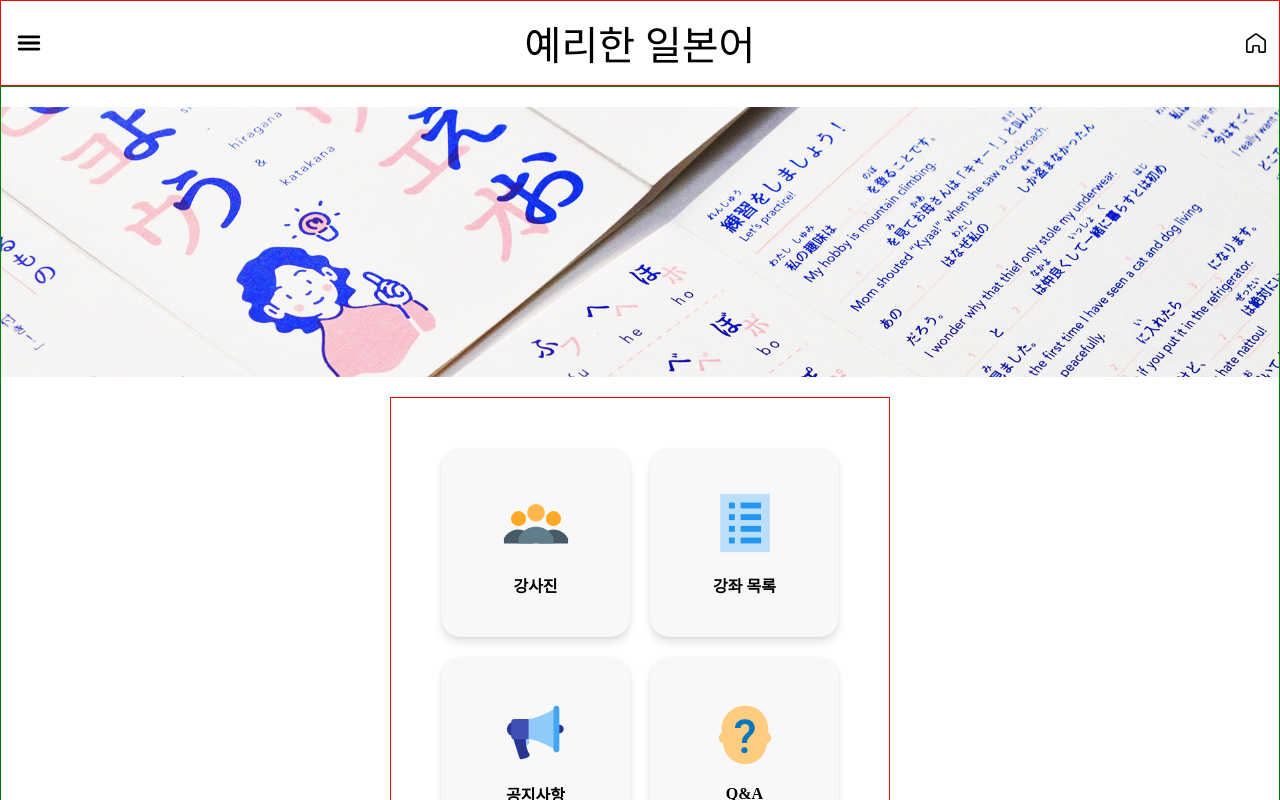
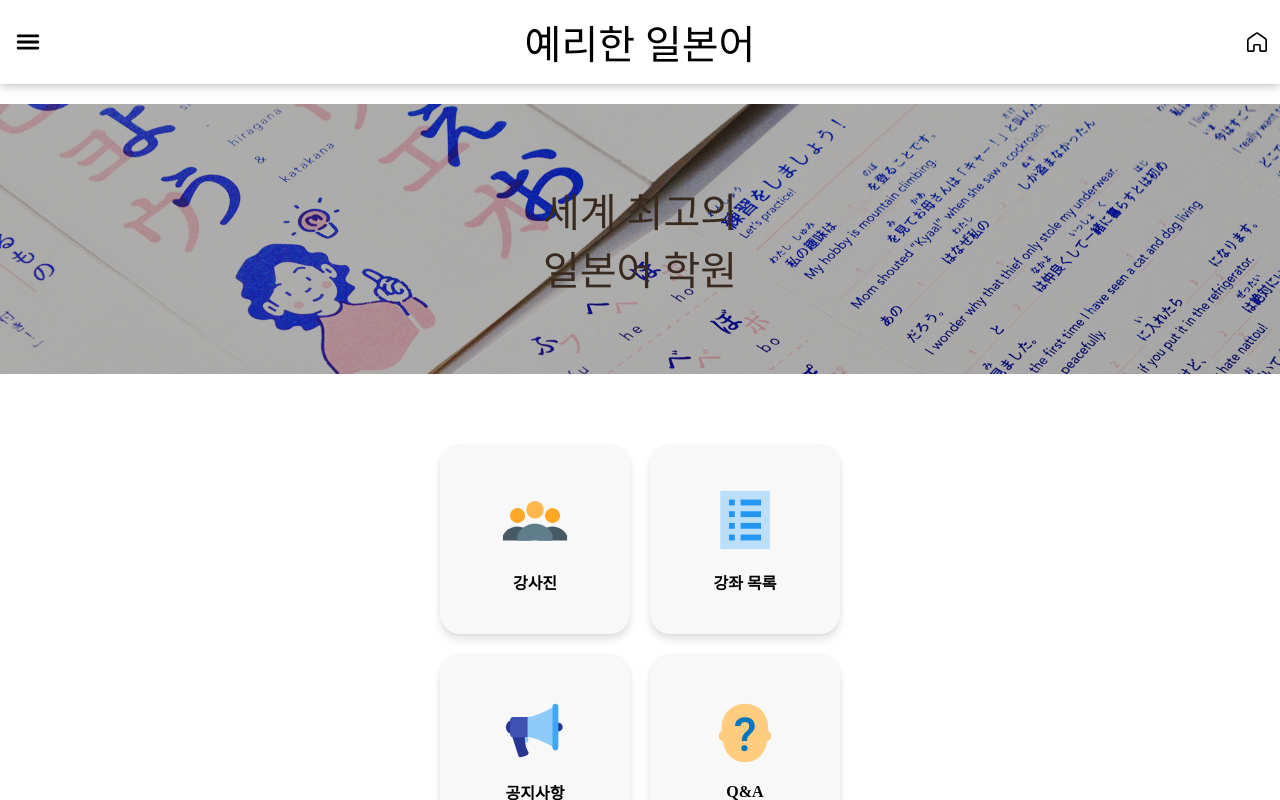
Before and after one commit to JapaneseAcademy/FrontEnd, a React (Vite) app in the folder web/: page / in a window 1280 px wide. Shown: the top 800 px of the page. Built offline with nearby package versions, Linux system fonts and the light colour scheme; a web font is replaced by a local one.

Commit message:
FEAT: navigate

```diff
--- a/web/src/components/Header.tsx
+++ b/web/src/components/Header.tsx
@@ -21,16 +21,16 @@ const Header = () => {
         </Left>
         <Title>예리한 일본어</Title>
         <Right>
-          <GrHomeRounded size={20} onClick={navigate}/>
+          <GrHomeRounded size={20} onClick={ () => navigate(`/`)}/>
         </Right>
       </Wrapper>
       <Sidebar isOpen={isSidebarOpen}>
         <CloseButton onClick={toggleSidebar}>×</CloseButton>
         <MenuContainer>
-          <Menu>강사진</Menu>
-          <Menu>강의 조회</Menu>
-          <Menu>공지사항</Menu>
-          <Menu>Q&A</Menu>
+          <Menu onClick={ () => navigate(`/teachers`)}>강사진</Menu>
+          <Menu onClick={ () => navigate(`/courses`)}>강의 조회</Menu>
+          <Menu onClick={ () => navigate(`/notice`)}>공지사항</Menu>
+          <Menu onClick={ () => navigate(`/qna`)}>Q&A</Menu>
         </MenuContainer>
       </Sidebar>
     </>
@@ -46,7 +46,8 @@ const Wrapper = styled.div`
   justify-content: center;
   align-items: center;
   padding: 13px;
-  border: 1px solid red;
+  /* 그림자로 구분 */
+  box-shadow: 0 0px 10px rgba(80, 80, 80, 0.5);
 `;
 
 const Title = styled.div`
@@ -79,6 +80,15 @@ const Left = styled.div`
   float: left;
   display: flex;
   align-items: center;
+
+  svg { /* 아이콘 스타일 */
+    cursor: pointer; /* 클릭 가능한 커서 */
+    transition: color 0.3s ease;
+
+    &:hover {
+      color: #392a20; /* 호버 시 색상 강조 */
+    }
+  }
 `;
 
 const Right = styled.div`
@@ -87,6 +97,15 @@ const Right = styled.div`
   display: flex;
   justify-content: flex-end;
   align-items: center;
+
+  svg { /* 아이콘 스타일 */
+    cursor: pointer; /* 클릭 가능한 커서 */
+    transition: color 0.3s ease;
+
+    &:hover {
+      color: #392a20; /* 호버 시 색상 강조 */
+    }
+  }
 `;
 
 interface SidebarProps {
@@ -128,12 +147,13 @@ const MenuContainer = styled.div`
 
 const Menu = styled.div`
   margin-bottom: 10px;
+  margin-top: 10px;
   font-size: 15px;
   cursor: pointer;
   border-bottom: 1px solid #7c7c7c;
   padding: 5px;
 
   &:hover {
-    color: #45a049;
+    color: #949494;
   }
 `;
--- a/web/src/components/Main.tsx
+++ b/web/src/components/Main.tsx
@@ -13,7 +13,6 @@ export default Main;
 
 const Wrapper = styled.div`
   width: 100%;
-  border: 1px solid green;
   display: flex;
   flex-direction: column;
   align-items: center;
--- a/web/src/index.css
+++ b/web/src/index.css
@@ -26,3 +26,10 @@ html, body, #root {
   font-weight: 400;
   font-style: normal;
 }
+
+@font-face {
+  font-family: 'SF_HambakSnow';
+  src: url('https://fastly.jsdelivr.net/gh/projectnoonnu/noonfonts_2106@1.1/SF_HambakSnow.woff') format('woff');
+  font-weight: normal;
+  font-style: normal;
+}
--- a/web/src/pages/HomePage.tsx
+++ b/web/src/pages/HomePage.tsx
@@ -7,27 +7,30 @@ import { FcConferenceCall } from "react-icons/fc";
 import { FcAdvertising } from "react-icons/fc";
 import { FcViewDetails } from "react-icons/fc";
 import { FcDecision } from "react-icons/fc";
+import { useNavigate } from 'react-router-dom';
 
 const HomePage = () => {
+  const navigate = useNavigate();
+
   return (
    <>
       <Header />
       <Main>
-        <HomeBanner></HomeBanner>
+        <HomeBanner>세계 최고의 <br/> 일본어 학원</HomeBanner>
         <CardsContainer>
-          <Card>
+          <Card id='teachersCard' onClick={ () => navigate(`/teachers`)}>
             <FcConferenceCall size={70} />
             <span>강사진</span>
             </Card>
-          <Card>
+          <Card id='coursesCard' onClick={ () => navigate(`/courses`)}>
            <FcViewDetails size={70}/>
             <span>강좌 목록</span>
           </Card>
-          <Card>
+          <Card id='noticeCard' onClick={ () => navigate(`/notice`)}>
             <FcAdvertising size={70} />
             <span>공지사항</span>
           </Card>
-          <Card>
+          <Card id='qnaCard' onClick={ () => navigate(`/qna`)}>
             <FcDecision size={70} />
             <span>Q&A</span>
           </Card>
@@ -52,6 +55,12 @@ const HomeBanner = styled.div`
   background-image: url('/images/1.jpg');
   background-size: cover; /* 이미지가 컨테이너를 채우도록 설정 */
   background-position: center; /* 이미지를 중앙에 배치 */
+  background-blend-mode: overlay; /* 이미지 위에 배경색 블렌딩 */
+  background-color: rgba(0, 0, 0, 0.3); /* 배경색을 흰색으로 설정 */
+
+  font-family: 'SF_HambakSnow';
+  color: #392a20;
+  font-size: 40px;
 `;
 
 const CardsContainer = styled.div`
@@ -60,7 +69,6 @@ const CardsContainer = styled.div`
   gap: 20px; /* 카드 간격 */
   width: 100%;
   max-width: 500px; /* 카드 컨테이너의 최대 너비 */
-  border: 1px solid red;
   padding: 50px;
   justify-content: center;
 `;
```
